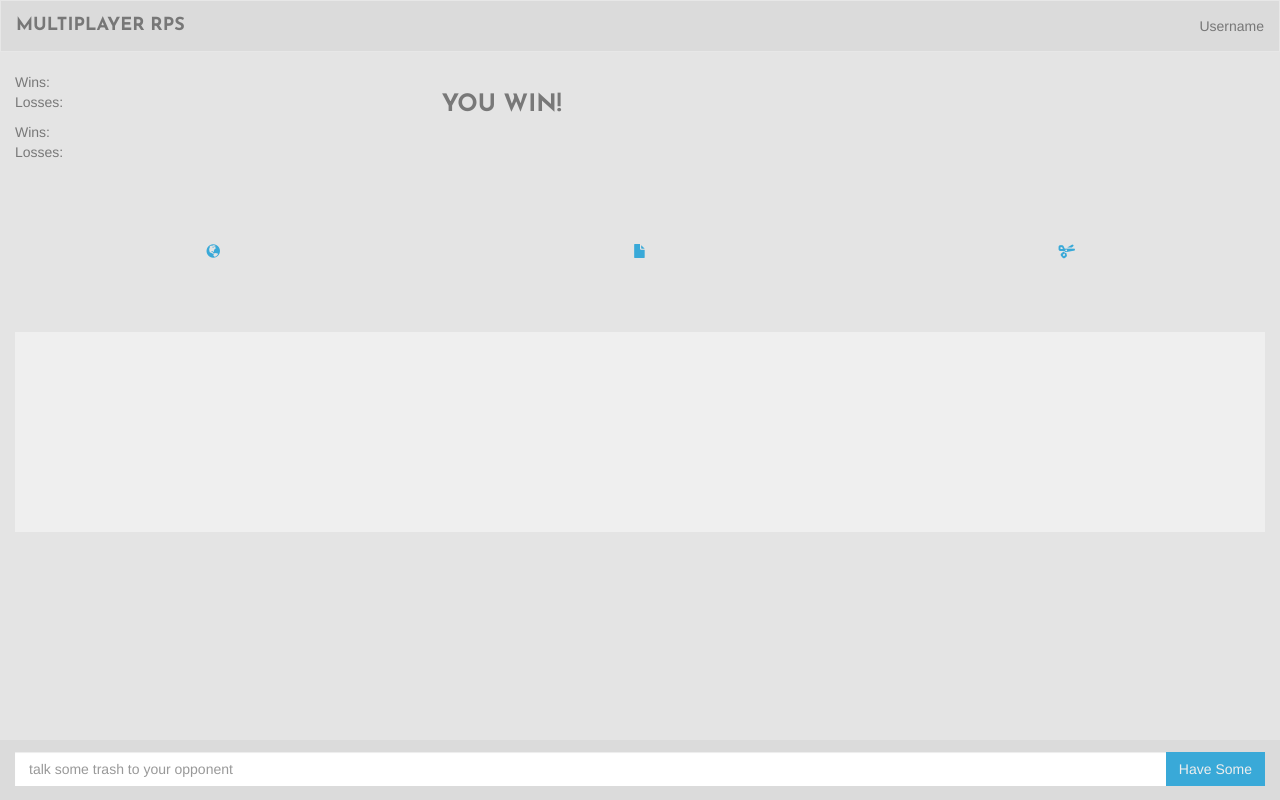
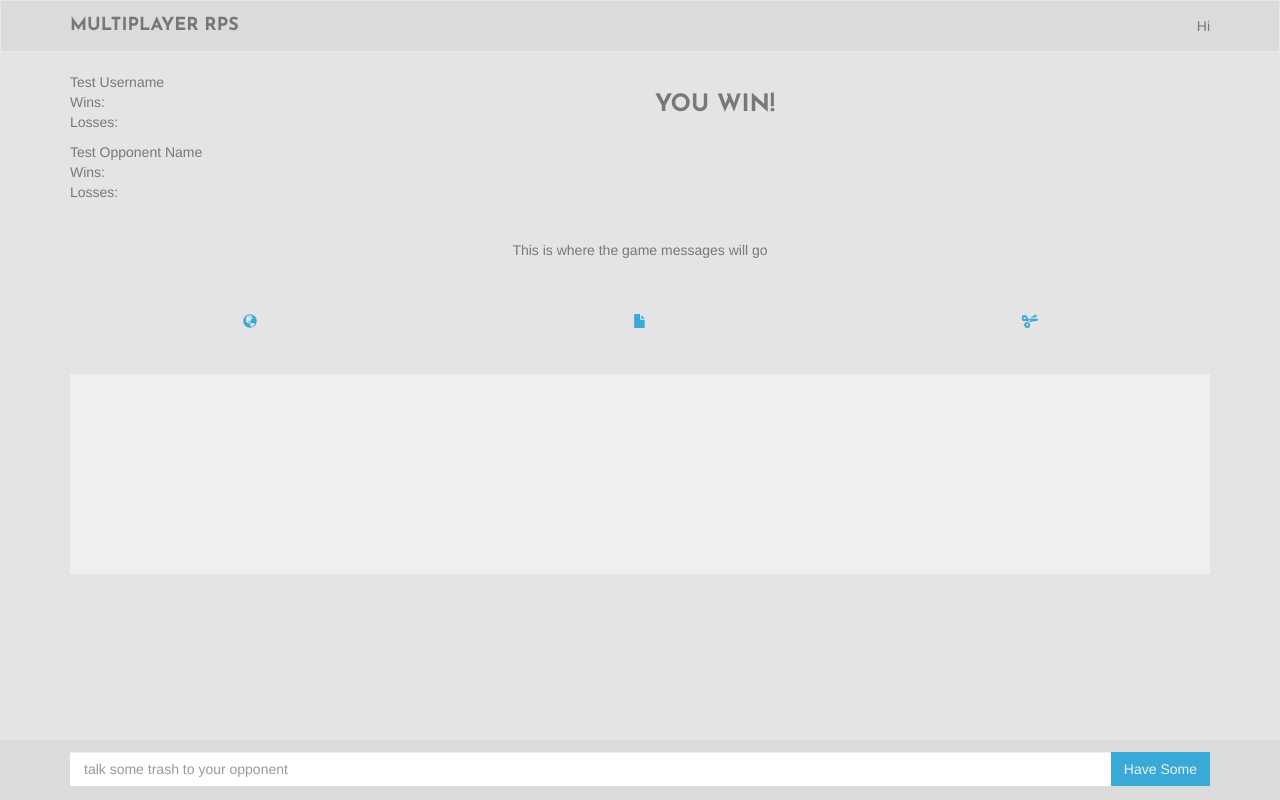
Before and after one commit to robbethencourt/RPS-Multiplayer, a PHP site: page / in a window 1280 px wide. Run offline with PHP 8.4, Linux system fonts and the light colour scheme; some libraries are stand-ins or nearby versions.

Commit message:
added game messages

```diff
--- a/assets/css/style.css
+++ b/assets/css/style.css
@@ -34,10 +34,17 @@ body {
 }
 
 
+/* game messages */
+.game-messages {
+	padding: 2em 0 0 0;
+	text-align: center;
+}
+
+
 /* rps-buttons */
 .rps-button {
 	cursor: pointer;
-	padding: 5em 0;
+	padding: 3em 0;
 	color: #39a9d8;
 	text-align: center;
 }
--- a/index.html
+++ b/index.html
@@ -24,24 +24,24 @@
 
 	<!-- nav -->
 	<nav class="navbar navbar-default">
-	 	<div class="container-fluid">
+	 	<div class="container">
 	    	<div class="navbar-header">
 	      		<a class="navbar-brand" href="#">MULTIPLAYER RPS</a>
 	    	</div>
-	    	<p class="navbar-text navbar-right">Username</p>
+	    	<p class="navbar-text navbar-right">Hi <span id="player-name"></span></p>
 	  	</div>
 	</nav>
 
 	<!-- scores -->
 	<div class="scores">
-		<div class="container-fluid">
+		<div class="container">
 			<div class="row">
-				<div class="col-xs-4">
+				<div class="col-xs-6">
 
 					<!-- player score -->
 					<div class="player-score">
 						<ul class="list-unstyled">
-							<li><span id="player-name"></span></li>
+							<li><span id="player-name">Test Username</span></li>
 							<li>Wins: <span id="player-wins"></span></li>
 							<li>Losses: <span id="player-losses"></span></li>
 						</ul>
@@ -50,13 +50,13 @@
 					<!-- opponent score -->
 					<div class="opponent-score">
 						<ul class="list-unstyled">
-							<li><span id="opponent-name"></span></li>
+							<li><span id="opponent-name">Test Opponent Name</span></li>
 							<li>Wins: <span id="opponent-wins"></span></li>
 							<li>Losses: <span id="opponent-losses"></span></li>
 						</ul>
 					</div>
 				</div>
-				<div class="col-xs-8">
+				<div class="col-xs-6">
 
 					<!-- outcome display -->
 					<h3 id="outcome-display">YOU WIN!</h3>
@@ -64,9 +64,20 @@
 			</div>
 		</div>
 
+		<!-- game messages -->
+		<div class="game-messages">
+			<div class="container">
+				<div class="row">
+					<div class="col-xs-12">
+						<p id="game-message">This is where the game messages will go</p>
+					</div>
+				</div>
+			</div>
+		</div>
+
 		<!-- rps-buttons -->
 		<div class="rps-buttons">
-			<div class="container-fluid">
+			<div class="container">
 				<div class="row">
 					<div class="col-xs-4 rps-button" id="rock-button"><span class="glyphicon glyphicon-globe" aria-hidden="true" aria-label="rock"></span></div>
 					<div class="col-xs-4 rps-button" id="paper-button"><span class="glyphicon glyphicon-file" aria-hidden="true" aria-label="paper"></span></div>
@@ -77,7 +88,7 @@
 
 		<!-- comment-display -->
 		<div class="comment-display-container">
-			<div class="container-fluid">
+			<div class="container">
 				<div class="row">
 					<div class="col-xs-12">
 						<div id="comment-display"></div>
@@ -88,7 +99,7 @@
 
 		<!-- footer and comment input -->
 		<footer class="footer">
-			<div class="container-fluid">
+			<div class="container">
 				<div class="row">
 					<div class="col-xs-12">
 						<div class="input-group">
@@ -107,7 +118,7 @@
 
 	<!-- player name overlay
 	<div id="player-name-overlay">
-		<div class="container-fluid">
+		<div class="container">
 			<div class="rps-overlay-icons">
 				<div class="row">
 					<div class="col-xs-12"><h2>MULTIPLAYER</h2></div>
```
